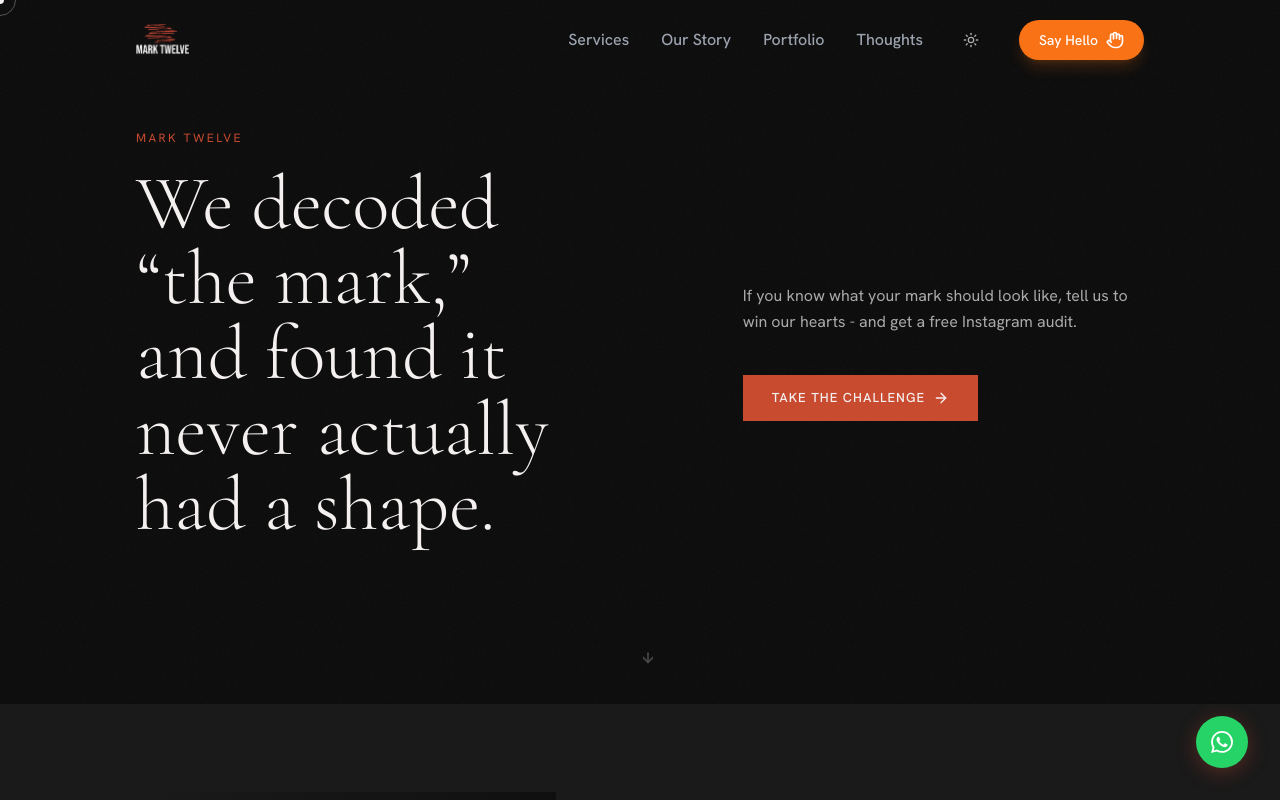
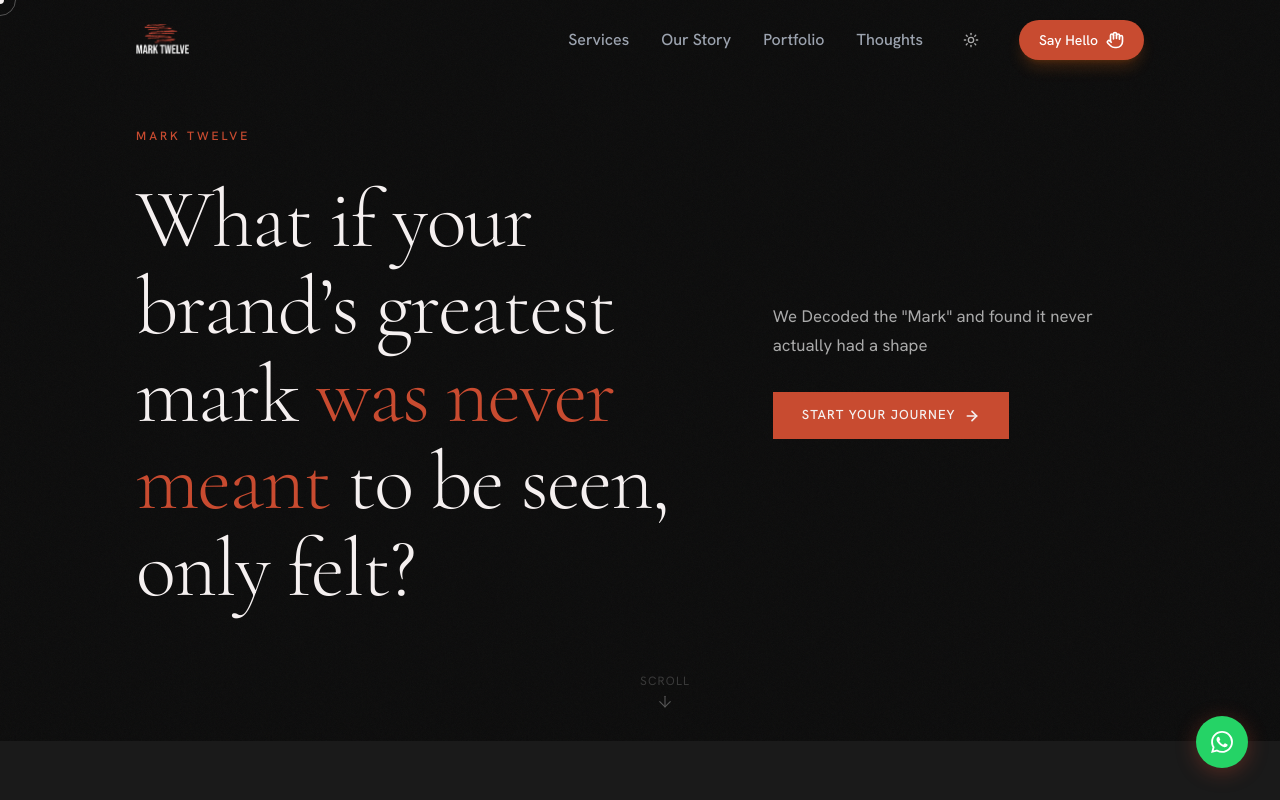
Before and after one commit to sydeam/marktwelve, a Next.js app: page / in a window 1280 px wide. Shown: the top 800 px of the page. Built offline with nearby package versions, Linux system fonts and the light colour scheme.

Commit message:
hero page changes

```diff
--- a/app/page.tsx
+++ b/app/page.tsx
@@ -11,6 +11,7 @@ import {
   Camera,
   Sparkles,
 } from 'lucide-react'
+import { ProcessCard } from '@/components/ProcessCards'
 
 export const metadata: Metadata = {
   title: 'Mark Twelve | Leave Your Mark',
@@ -83,66 +84,72 @@ const cases = [
 export default function HomePage() {
   return (
     <>
-      {/* HERO */}
+      {/* HERO — MINIMAL PREMIUM REDESIGN */}
       <section
-        className="grain relative min-h-[88vh] flex items-center overflow-hidden"
+        className="grain relative min-h-[92vh] flex items-center overflow-hidden"
         style={{ background: 'var(--void)' }}
       >
-        <div className="container-narrow relative z-10 py-28 md:py-32 grid md:grid-cols-[1.15fr_0.85fr] gap-12 lg:gap-16 items-center">
+        <div className="container-narrow relative z-10 py-24 md:py-32 grid md:grid-cols-[1.2fr_0.8fr] gap-12 lg:gap-20 items-center">
+          {/* Left Column */}
           <div>
+            {/* Tagline */}
             <p
-              className="mb-5 uppercase tracking-[0.2em] text-xs"
-              style={{ color: 'var(--signal)' }}
+              className="mb-8 uppercase tracking-[0.25em] text-xs font-medium"
+              style={{ color: 'var(--signal)', animation: 'fadeUp 0.8s ease-out 0.1s both' }}
             >
               Mark Twelve
             </p>
 
+            {/* Headline - Emotionally Engaging */}
             <h1
-              className="font-display leading-none mb-8"
+              className="font-display leading-tight"
               style={{
-                fontSize: 'clamp(2.55rem, 6vw, 5.35rem)',
+                fontSize: 'clamp(2.75rem, 7vw, 5.2rem)',
                 color: 'var(--paper)',
                 fontWeight: 300,
-                lineHeight: 0.98,
+                lineHeight: 1.05,
+                letterSpacing: '-0.02em',
+                animation: 'fadeUp 0.8s ease-out 0.25s both',
               }}
             >
-              We decoded
-              <br />
-              &ldquo;the mark,&rdquo;
-              <br />
-              and found it
-              <br />
-              never actually
-              <br />
-              had a shape.
+              What if your brand&rsquo;s greatest mark{' '}
+              <span style={{ color: 'var(--signal)' }}>was never meant</span>{' '}
+              to be seen, only felt?
             </h1>
           </div>
 
-          <div className="max-w-xl md:ml-auto">
+          {/* Right Column */}
+          <div className="max-w-xl">
+            {/* Supporting Copy - Premium Positioning */}
             <p
-              className="leading-relaxed mb-10"
+              className="leading-relaxed mb-8"
               style={{
                 color: 'var(--smoke)',
-                fontSize: '1rem',
+                fontSize: 'clamp(0.95rem, 2vw, 1.05rem)',
+                lineHeight: 1.75,
+                animation: 'fadeUp 0.8s ease-out 0.4s both',
               }}
             >
-              If you know what your mark should look like,
-              tell us to win our hearts - and get a free
-              Instagram audit.
+             We Decoded the "Mark" and found it never actually had a shape
             </p>
 
+            {/* CTA */}
+            <div style={{ animation: 'fadeUp 0.8s ease-out 0.55s both' }}>
               <Link href="/contact" className="btn-primary">
-              Take The Challenge
-              <ArrowRight size={16} />
+                Start Your Journey
+                <ArrowRight size={16} strokeWidth={2.5} />
               </Link>
             </div>
           </div>
+        </div>
 
+        {/* Scroll Indicator */}
         <div
-          className="absolute bottom-10 left-1/2 -translate-x-1/2 animate-scroll-bounce"
+          className="absolute bottom-8 left-1/2 -translate-x-1/2 flex flex-col items-center gap-1 animate-scroll-bounce"
           style={{ color: 'var(--ash)' }}
         >
-          <ArrowDown size={16} />
+          <span className="text-xs uppercase tracking-[0.1em] opacity-60">Scroll</span>
+          <ArrowDown size={18} strokeWidth={1.5} />
         </div>
       </section>
 
@@ -187,7 +194,7 @@ export default function HomePage() {
               </p>
             </div>
 
-            <Link href="/about" className="btn-outline">
+            <Link href="/about" className="btn-primary">
               Know Our Story
             </Link>
           </div>
@@ -302,34 +309,7 @@ export default function HomePage() {
 
           <div className="grid md:grid-cols-2 gap-10">
             {process.map(({ step, title, desc }) => (
-              <div key={step} className="border-t pt-6 border-white/10">
-                <p
-                  className="mb-4 text-xs tracking-[0.2em]"
-                  style={{ color: 'var(--signal)' }}
-                >
-                  {step}
-                </p>
-
-                <h3
-                  className="font-display mb-4"
-                  style={{
-                    fontSize: '1.55rem',
-                    color: 'var(--paper)',
-                    lineHeight: 1.15,
-                  }}
-                >
-                  {title}
-                </h3>
-
-                <p
-                  style={{
-                    color: 'var(--smoke)',
-                    lineHeight: 1.8,
-                  }}
-                >
-                  {desc}
-                </p>
-              </div>
+              <ProcessCard key={step} step={step} title={title} desc={desc} />
             ))}
           </div>
 
@@ -346,7 +326,7 @@ export default function HomePage() {
             </h3>
 
             <p className="mb-8" style={{ color: 'var(--smoke)' }}>
-              Say hello! (Or &ldquo;hai.&rdquo; We speak both.)
+              Say hello! (Or &ldquo;hey.&rdquo; We speak both.)
             </p>
 
             <Link href="/contact" className="btn-primary">
@@ -481,6 +461,8 @@ export default function HomePage() {
             className="mt-12 border border-white/10 p-8 md:p-12"
             style={{ background: 'var(--pitch)' }}
           >
+            <div className="grid md:grid-cols-[1fr_auto] gap-12 items-start">
+              <div>
                 <p
                   className="leading-[2.8]"
                   style={{
@@ -504,6 +486,16 @@ export default function HomePage() {
                 <button className="btn-primary mt-10">
                   Send Message
                 </button>
+              </div>
+
+              <div className="flex justify-center">
+                <img
+                  src="/LogoDark.png"
+                  alt="Mark Twelve Logo"
+                  className="max-w-[200px]  w-full"
+                />
+              </div>
+            </div>
           </div>
         </div>
       </section>
--- a/components/Navbar.tsx
+++ b/components/Navbar.tsx
@@ -129,7 +129,7 @@ export default function Navbar() {
                 rounded-full
                 px-5 py-2.5
                 text-sm font-medium
-                bg-orange-500
+                bg-[#C84B30]
                 text-white
                 hover:bg-orange-400
                 transition-all duration-300
--- /dev/null
+++ b/components/ProcessCards.tsx
@@ -0,0 +1,69 @@
+'use client';
+
+interface ProcessCardProps {
+  step: string;
+  title: string;
+  desc: string;
+}
+
+export function ProcessCard({ step, title, desc }: ProcessCardProps) {
+  return (
+    <div
+      className="group relative p-8 border border-white/10 transition-all duration-300 cursor-pointer"
+      style={{
+        background: 'rgba(12, 12, 12, 0.5)',
+        backdropFilter: 'blur(10px)',
+      }}
+      onMouseEnter={(e) => {
+        e.currentTarget.style.borderColor = 'var(--signal)';
+        e.currentTarget.style.background = 'rgba(200, 75, 48, 0.08)';
+        e.currentTarget.style.boxShadow = '0 0 20px rgba(200, 75, 48, 0.15)';
+      }}
+      onMouseLeave={(e) => {
+        e.currentTarget.style.borderColor = 'rgba(255, 255, 255, 0.1)';
+        e.currentTarget.style.background = 'rgba(12, 12, 12, 0.5)';
+        e.currentTarget.style.boxShadow = 'none';
+      }}
+    >
+      <p
+        className="mb-4 text-xs tracking-[0.2em] font-medium transition-colors duration-300 group-hover:text-signal"
+        style={{ color: 'var(--signal)' }}
+      >
+        {step}
+      </p>
+
+      <h3
+        className="font-display mb-4 transition-colors duration-300"
+        style={{
+          fontSize: '1.55rem',
+          color: 'var(--paper)',
+          lineHeight: 1.15,
+        }}
+      >
+        {title}
+      </h3>
+
+      <p
+        className="transition-colors duration-300"
+        style={{
+          color: 'var(--smoke)',
+          lineHeight: 1.8,
+        }}
+      >
+        {desc}
+      </p>
+
+      {/* Hover accent line */}
+      <div
+        className="absolute bottom-0 left-0 h-1 bg-signal transition-all duration-500"
+        style={{ width: '0%' }}
+        onMouseEnter={(e) => {
+          e.currentTarget.style.width = '100%';
+        }}
+        onMouseLeave={(e) => {
+          e.currentTarget.style.width = '0%';
+        }}
+      />
+    </div>
+  );
+}
```
Also changed, not shown: styles/globals.css (line endings or trailing spaces). Lines whose indentation alone changed are shown as unchanged.
